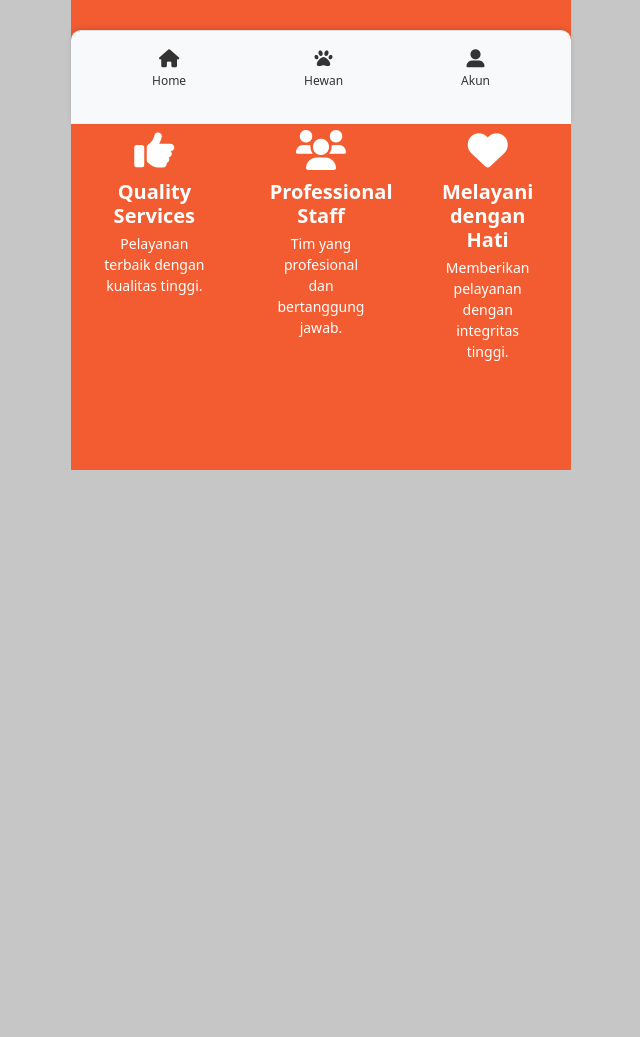
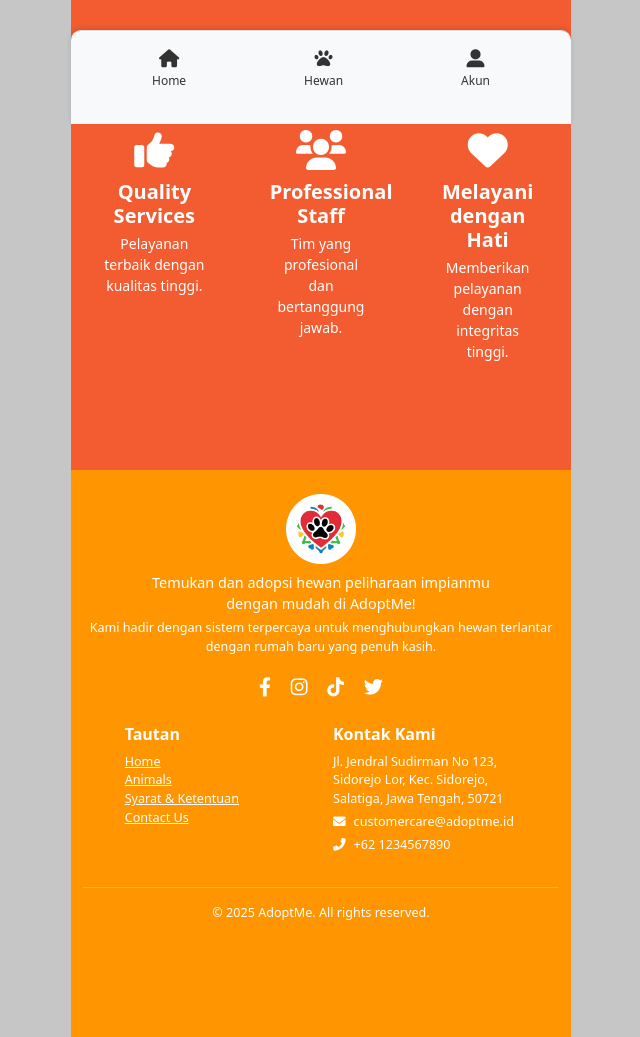
Before and after one commit to carensgabriel/AdoptMe, a Flask app: page /profile in a window 1280 px wide. Shown: the part 676-1713 px from the top of the page, without its empty margins (319-959 px from the left). Before the commit the page ends 1146 px from the top, so only its background shows below. Run offline with Flask 3, Linux system fonts and the light colour scheme; some libraries are stand-ins or nearby versions.

Commit message:
update footer

```diff
--- a/static/style.css
+++ b/static/style.css
@@ -6,6 +6,21 @@
   max-width: 500px;
   margin: 0 auto;
   background-color: #ffffff;
+}
+
+.custom-footer {
+    background-color: rgb(255, 149, 0);
+    color: white;
+    font-size: 0.9rem;
+    padding-bottom: 90px;
+}
+
+.custom-footer a:hover {
+    text-decoration: underline;
+}
+
+.custom-footer .social-icons a {
+    font-size: 1.2rem;
 }
 
 /** --------------- LOADING SCREEN --------------- */
--- a/templates/admin/dashboard.html
+++ b/templates/admin/dashboard.html
@@ -2,7 +2,9 @@
 {% block content %}
 
 <style>
-
+    .table th {
+        text-align: center;
+    }
     .chart-container {
         width: 100%;
         max-width: 600px;
--- a/templates/layout.html
+++ b/templates/layout.html
@@ -187,6 +187,51 @@
       </div>
     </section>
 
+    <!-- Footer -->
+    <footer class="custom-footer mt-auto text-white">
+      <div class="container py-4">
+        <div class="text-center mb-4">
+          <img src="{{ url_for('static', filename='img/Logov2_bg.png') }}" alt="AdoptMe Logo" height="70">
+          <p class="mt-2 mb-1">Temukan dan adopsi hewan peliharaan impianmu<br>dengan mudah di AdoptMe!</p>
+          <p class="small">Kami hadir dengan sistem terpercaya untuk menghubungkan hewan terlantar dengan rumah baru yang penuh kasih.</p>
+          <div class="social-icons mt-2">
+            <a href="#" class="me-3 text-white"><i class="fab fa-facebook-f"></i></a>
+            <a href="#" class="me-3 text-white"><i class="fab fa-instagram"></i></a>
+            <a href="#" class="me-3 text-white"><i class="fab fa-tiktok"></i></a>
+            <a href="#" class="text-white"><i class="fab fa-twitter"></i></a>
+          </div>
+        </div>
+
+        <div class="row justify-content-center mt-4">
+          <div class="col-md-5 col-md-4 mb-3">
+            <h6 class="fw-bold text-white">Tautan</h6>
+            <ul class="list-unstyled small">
+              <li><a href="#" class="text-white">Home</a></li>
+              <li><a href="#" class="text-white">Animals</a></li>
+              <li><a href="#" class="text-white">Syarat & Ketentuan</a></li>
+              <li><a href="#" class="text-white">Contact Us</a></li>
+            </ul>
+          </div>
+          <div class="col-md-5 col-md-4 mb-3">
+            <h6 class="fw-bold text-white">Kontak Kami</h6>
+            <p class="small mb-1">
+              Jl. Jendral Sudirman No 123, Sidorejo Lor, Kec. Sidorejo, Salatiga, Jawa Tengah, 50721
+            </p>
+            <p class="small mb-1">
+              <i class="fas fa-envelope me-2"></i>customercare@adoptme.id
+            </p>
+            <p class="small mb-0">
+              <i class="fas fa-phone-alt me-2"></i>+62 1234567890
+            </p>
+          </div>
+        </div>
+
+        <hr class="border-light">
+        <p class="text-center small mt-3 mb-0">&copy; 2025 AdoptMe. All rights reserved.</p>
+      </div>
+    </footer>
+
+
 
     <script>
         document.addEventListener("DOMContentLoaded", function () {
```
